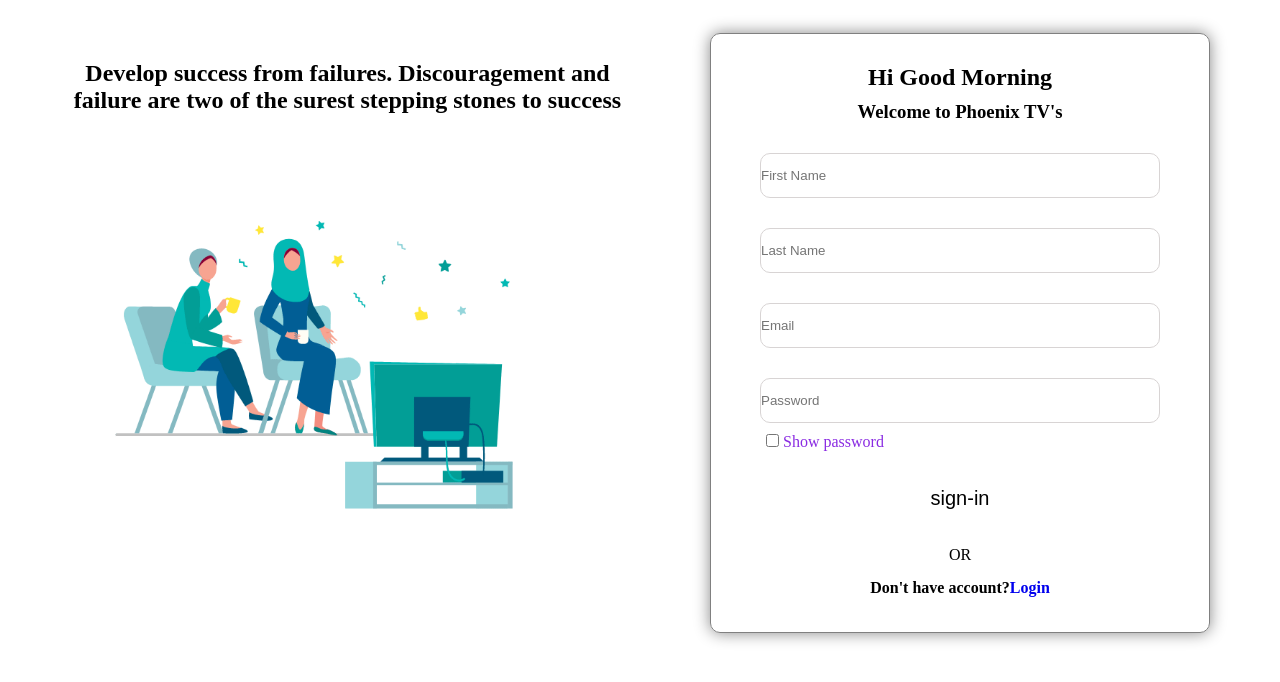
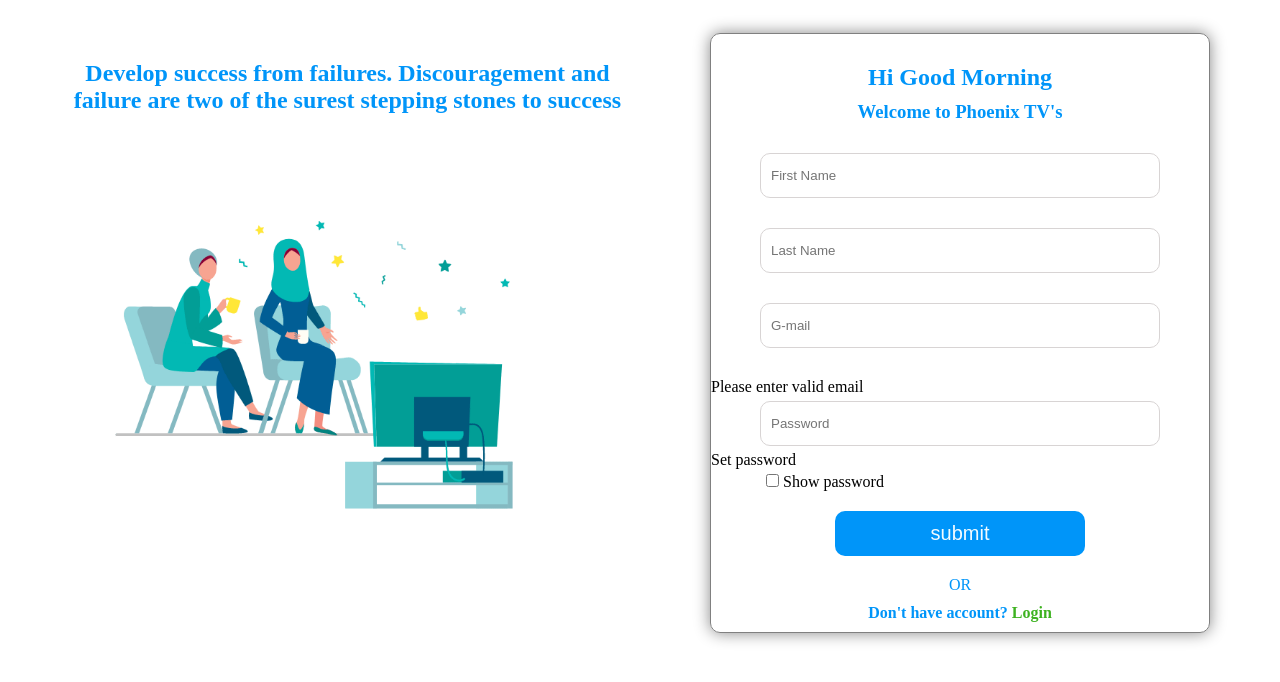
Before and after one commit to jeevashhkjs/phoenix-tv-team-projec, a website: page signup.html in a window 1280 px wide. Drawn offline with Linux system fonts and the light colour scheme.

Commit message:
validation completed

```diff
--- a/logIn/login.css
+++ b/logIn/login.css
@@ -9,7 +9,14 @@
     display: flex;
     justify-content: space-between
 }
-
+:root{
+    --primary-color:#0095F9;
+    --font-color:#0F332D;
+    --font-secondary-color:#6B6B6B;
+    --background-color:#F2FBFF;
+    --other-range-color:#008496;
+    --green-color:#3DB220;
+}
 .left-portion{
     width: 50%;
 }
@@ -20,31 +27,38 @@
     margin: 0 auto;
 }
 .quote{
-    color: #0F332D;
+    color: var(--primary-color);
     text-align: center;
-    margin-top: 75px;
+    margin-left: 50px;
+    margin-top: 105px;
 }
 form{
-    color: #0F332D;
+    color: var(--background-color);
     border-radius: 10px;
-    border-top-style: none;
-    margin-top: 70px;
-    box-shadow: 0px 0px 16px 0px #888888;
+    margin-top: 80px;
+    box-shadow: 0px 0px 10px 0px #888888;
     width: 500px;
     height: 500px;
     border: solid 1px grey;
     display: table-caption;
-    margin-right: 75px;
+    margin-right: 90px;
 }
 .Greeting{
     text-align: center;
+    margin-top: 30px;
+    color: var(--primary-color);
+}
+.Greeting2{
+    text-align: center;
+    margin-top: 10px;
+    color: var(--primary-color);
 }
 .Email{
     border-radius: 10px;
     height: 45px;
     width: 400px;
     display: block;
-    margin: 30px auto;
+    margin: 40px auto;
     border: solid 1px rgb(216, 212, 212);
     outline: none;
 }
@@ -53,28 +67,38 @@
     height: 45px;
     width: 400px;
     display: block;
-    margin: 40px auto;
+    margin: 15px auto;
     border: solid 1px rgb(216, 212, 212);
     outline: none;
+}
+.checkBox{
+    margin-left: 55px;
 }
 .sub-btn{
     height: 45px;
     width: 250px;
     border-radius: 10px;
     border: none;
-    background-color: blue;
+    background-color: var(--primary-color);
     font-size: 20px;
     display: block;
-    margin: 20px auto;
+    margin: 30px auto;
+    color: var(--background-color);
 }
 span{
-    color: blueviolet;
+    color: var(--primary-color);
 }
 .or{
     text-align: center;
+    color: var(--primary-color);
+}
+label{
+    color: black;
 }
 .option{
     text-align: center;
+    margin-top: 20px;
+    color: var(--primary-color);
 }
 input:focus::-webkit-input-placeholder{
     font-size: 10px;
@@ -84,10 +108,8 @@
 }
 a{
     text-decoration: none;
+    color: var(--green-color);
 }
-/* .fa-eye:before {
-    content: "\f06e";
-    position: absolute;
-    top: 305px;
-    right: 145px;
-} */
+input{
+    padding-left: 10px;
+}
--- a/signin.css
+++ b/signin.css
@@ -9,7 +9,7 @@
     display: flex;
     justify-content: space-between;
 }
-.root{
+:root{
     --primary-color:#0095F9;
     --font-color:#0F332D;
     --font-secondary-color:#6B6B6B;
@@ -34,6 +34,7 @@
     text-align: center;
     margin-top: 60px;
     margin-left: 55px;
+    color: var(--primary-color);
 }
 form{
     display: table-caption;
@@ -48,10 +49,12 @@
 .Greeting{
     text-align: center;
     margin-top: 30px;
+    color: var(--primary-color);
 }
 .Greeting2{
     text-align: center;
     margin-top: 10px;
+    color: var(--primary-color);
 }
 .fname{
     width: 400px;
@@ -84,16 +87,24 @@
     width: 400px;
     height: 45px;
     display: block;
-    margin: 10px auto;
+    margin: 5px auto;
     border-radius: 10px;
     border: solid 1px rgb(216, 212, 212);
     outline: none;
 }
 .checkBox{
     margin-left: 55px;
+    margin-top:5px
+}
+.suggestion{
+    padding-left: 55px;
+    padding-top: 5px;
+    color: red;
+    /* visibility: hidden; */
+    display: none;
 }
 
-.sub-btn{
+button.subBtn{
     height: 45px;
     width: 250px;
     border-radius: 10px;
@@ -101,14 +112,17 @@
     background-color: var(--primary-color);
     font-size: 20px;
     display: block;
-    margin: 25px auto;
+    margin: 20px auto;
+    color: var(--background-color);
 }
 .or{
     text-align: center;
+    color: var(--primary-color);
 }
 .sign-in{
     text-align: center;
-    margin-top: 15px;
+    margin-top: 10px;
+    color: var(--primary-color);
 }
 input:focus::-webkit-input-placeholder {
     font-size: 10px;
@@ -117,8 +131,17 @@
     transition: 0.2s ease-out;
 }
 span{
-    color: blueviolet;
+    color: var(--primary-color);
 }
 a{
     text-decoration: none;
+    color: var(--green-color);
 }
+input{
+    padding-left: 10px;
+}
+/* input:placeholder-shown {
+    background-color: ivory;
+    border: 2px solid green;
+    border-radius: 5px;
+} */
--- a/signup.html
+++ b/signup.html
@@ -15,7 +15,7 @@
             <img src="signinimage.gif" alt="" class="signinimage">
         </div>
         <div class="right-portion">
-            <form class="form">
+            <form>
                 <h2 class="Greeting">Hi Good Morning</h2>
                 <h3 class="Greeting2">Welcome to Phoenix TV's</h3>
 
@@ -23,19 +23,19 @@
 
                 <input type="text" placeholder="Last Name" class="lname">
 
-                <input type="email" placeholder="Email" class="email">
+                <input type="email" placeholder="G-mail" class="email">
+                <p>Please enter valid email</p>
 
                 <input type="password" placeholder="Password" class="Password">
-                <!-- <i class="fa-regular fa-eye"></i> -->
+                <p class="setpassword">Set password</p>
+                <p class="suggestion">Please set strong password</p>
+
                 <input type="checkbox" class="checkBox">
-                <!-- <h6 class="wrong">you enetred wrong password</h6> -->
 
-
-                <span>Show password</span>
-                <button type="submit" class="sub-btn">sign-in</button>
-
+                <label>Show password</label>
+                <button class="subBtn">submit</button>
                 <p class="or">OR</p>
-                <h4 class="sign-in option">Don't have account?<span><a href="../Phoenix_TV_Site/logIn/login.html">Login</a></span></h4>
+                <h4 class="sign-in option">Don't have account? <span><a href="../Phoenix_TV_Site/logIn/login.html">Login</a></span></h4>
             </form>
         </div>
     </div>
--- a/signup.js
+++ b/signup.js
@@ -1,21 +1,37 @@
-const formTag = document.querySelector(".form")
+const formTag = document.querySelector("form")
 const firstName = document.querySelector(".fname")
 const lastName = document.querySelector(".lname")
 const email = document.querySelector(".email")
 const password = document.querySelector(".Password")
-const subBtn = document.querySelector(".sub-btn")
+const subBtn = document.querySelector(".subBtn")
 const wrongAlert = document.querySelector(".wrong")
 const chechBox = document.querySelector(".checkBox")
-// console.log(subBtn)
+const recommendPassword = document.querySelector(".suggestion")
+
+// console.log(chechBox)
+
+subBtn.addEventListener("click",(e)=>{
+    e.preventDefault()
+    let givingData =/^(?=.*[0-9])(?=.*[!@#$%^&*])[a-zA-Z0-9!@#$%^&*]{7,15}$/
+    let settinEmail = /^(?=.*[@])(?=.*[gmail.com])/
+    if(password.value.match(givingData)){
+        // wrongAlert.style.display = "none"
+        recommendPassword.style.display = "block"
+        password.value = "";
+    }
+    else if(password.value == ""){
+
+    }
+    else if(email.value.match(settinEmail)){
+        email.value = "";
+    }
+    else{
+        recommendPassword.style.display = "block"
+    }
+});
+chechBox.addEventListener("click",()=>passwordVisible());
 
 
-
-formTag.addEventListener("click",(e)=>{
-    e.preventDefault()
-})
-
-chechBox.addEventListener("click",()=>passwordVisible())
-subBtn.addEventListener("click",()=> insertData())
 
 function passwordVisible(){
     if(password.type == "password"){
@@ -26,27 +42,6 @@
     }
 }
 
-function insertData(){
-    let givingData =/^(?=.*[0-9])(?=.*[!@#$%^&*])[a-zA-Z0-9!@#$%^&*]{7,15}$/
-    if(password.value.match(givingData)){
-        wrongAlert.style.display = "none"
-    }
-    else{
-        wrongAlert.style.display = "block"
-    }
+function insertData(e){
+
 }
-
-
-// function validatePassword(pass) {
-//     let password =/^(?=.*[0-9])(?=.*[!@#$%^&*])[a-zA-Z0-9!@#$%^&*]{7,15}$/
-//     for (let i = 0; i <pass.length; i++) {
-//       if (pass.match(password)) {
-//         return " it's valid password"
-
-//       } else {
-//               return " it's invalid password"
-//       }
-//     }
-//   }
-
-//   console.log(validatePassword("sanjay1&"));
```
Also changed, not shown: logIn/login.html (+5 -4 lines).
